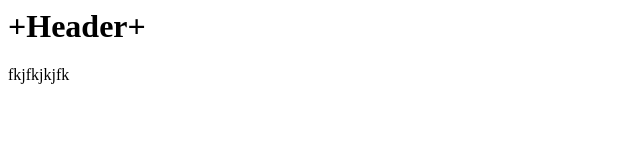
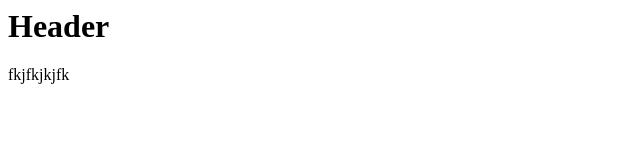
Before and after one commit to gboles913/sandbox-code, a plain HTML site: page index.html in a window 1280 px wide. Shown: the whole page, without its empty margins (0-640 px from the left). Drawn offline with Linux system fonts and the light colour scheme.

Commit message:
manual revert

```diff
--- a/index.html
+++ b/index.html
@@ -1,5 +1,5 @@
 <html>
 <title>Test Page</title>
-<h1>+Header+</h1>
+<h1>Header</h1>
 <p>fkjfkjkjfk</p>
 </html>
```
